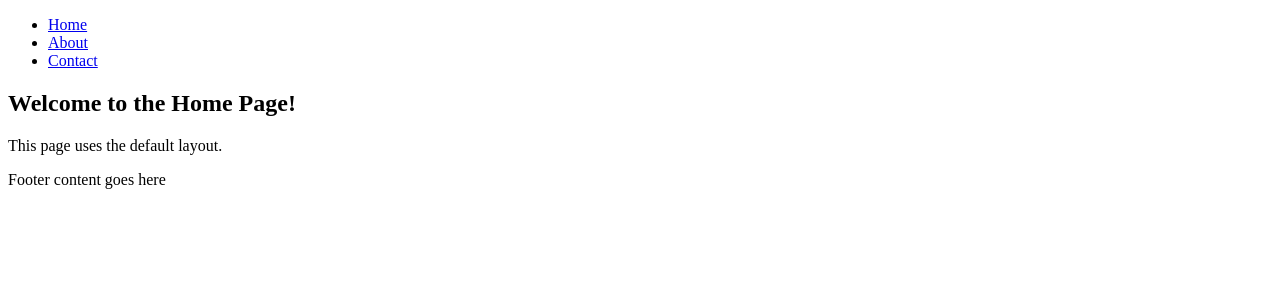
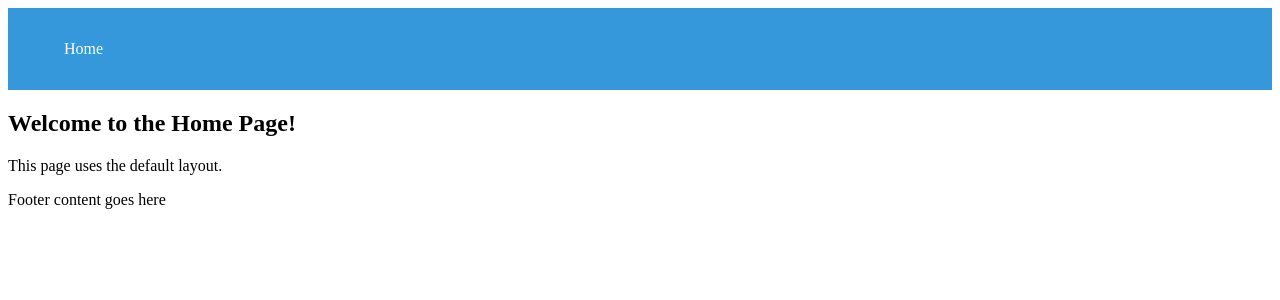
Before and after one commit to Daniel-Manus/yonk-front-v2, a Nuxt app: page / in a window 1280 px wide. Shown: the top 300 px of the page. Built offline with nearby package versions, Linux system fonts and the light colour scheme.

Commit message:
💅 Scss

```diff
--- a/components/Header.vue
+++ b/components/Header.vue
@@ -3,11 +3,35 @@
     <nav>
       <ul>
         <li><NuxtLink to="/">Home</NuxtLink></li>
-        <li><NuxtLink to="/about">About</NuxtLink></li>
-        <li><NuxtLink to="/contact">Contact</NuxtLink></li>
       </ul>
     </nav>
   </header>
 </template>
 
 <script setup></script>
+
+<style lang="scss" scoped>
+// SCSS styles
+$primary-color: #3498db;
+
+header {
+  background-color: $primary-color;
+  color: white;
+  padding: 1rem;
+}
+
+nav ul {
+  list-style-type: none;
+  display: flex;
+  gap: 1rem;
+}
+
+nav a {
+  color: white;
+  text-decoration: none;
+}
+
+nav a:hover {
+  text-decoration: underline;
+}
+</style>
--- a/package.json
+++ b/package.json
@@ -13,5 +13,9 @@
     "nuxt": "^3.15.4",
     "vue": "latest",
     "vue-router": "latest"
+  },
+  "devDependencies": {
+    "sass": "^1.85.0",
+    "sass-loader": "^16.0.5"
   }
 }
```
Also changed, not shown: 1 other file (tests, documents, lock files or other folders).
